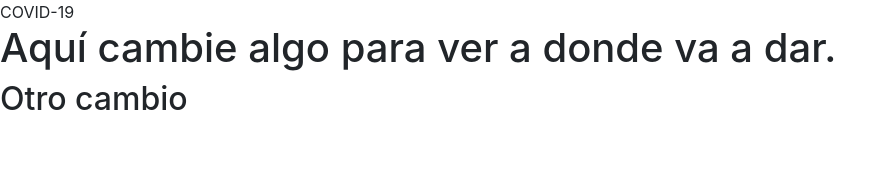
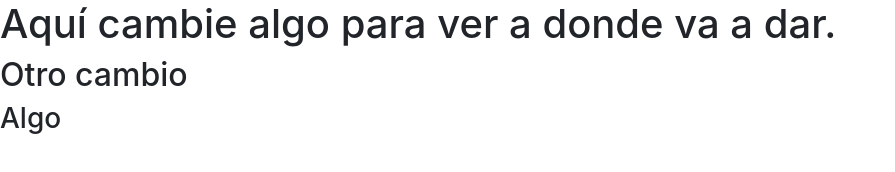
Before and after one commit to MetaKaiserZen/covid19, a plain HTML site: page index.html in a window 1280 px wide. Shown: the whole page, without its empty margins (0-895 px from the left). Drawn offline with nearby package versions, Linux system fonts and the light colour scheme.

Commit message:
prueba 3

```diff
--- a/index.html
+++ b/index.html
@@ -4,13 +4,14 @@
     <meta charset="UTF-8">
     <meta http-equiv="X-UA-Compatible" content="IE=edge">
     <meta name="viewport" content="width=device-width, initial-scale=1.0">
-    <link rel="stylesheet" href="https://cdn.jsdelivr.net/npm/bootstrap@4.6.0/dist/css/bootstrap.min.css"
+    <link rel="stylesheet" href="https://cdn.jsdelivr.net/npm/bootstrap@4.6.0/dist/css/bootstrap.min.css">
     <title>COVID-19</title>
 </head>
 <body>
     <div>
         <h1>Aquí cambie algo para ver a donde va a dar.</h1>
         <h2>Otro cambio</h2>
+        <h3>Algo</h3>
     </div>
 
 </body>
```
